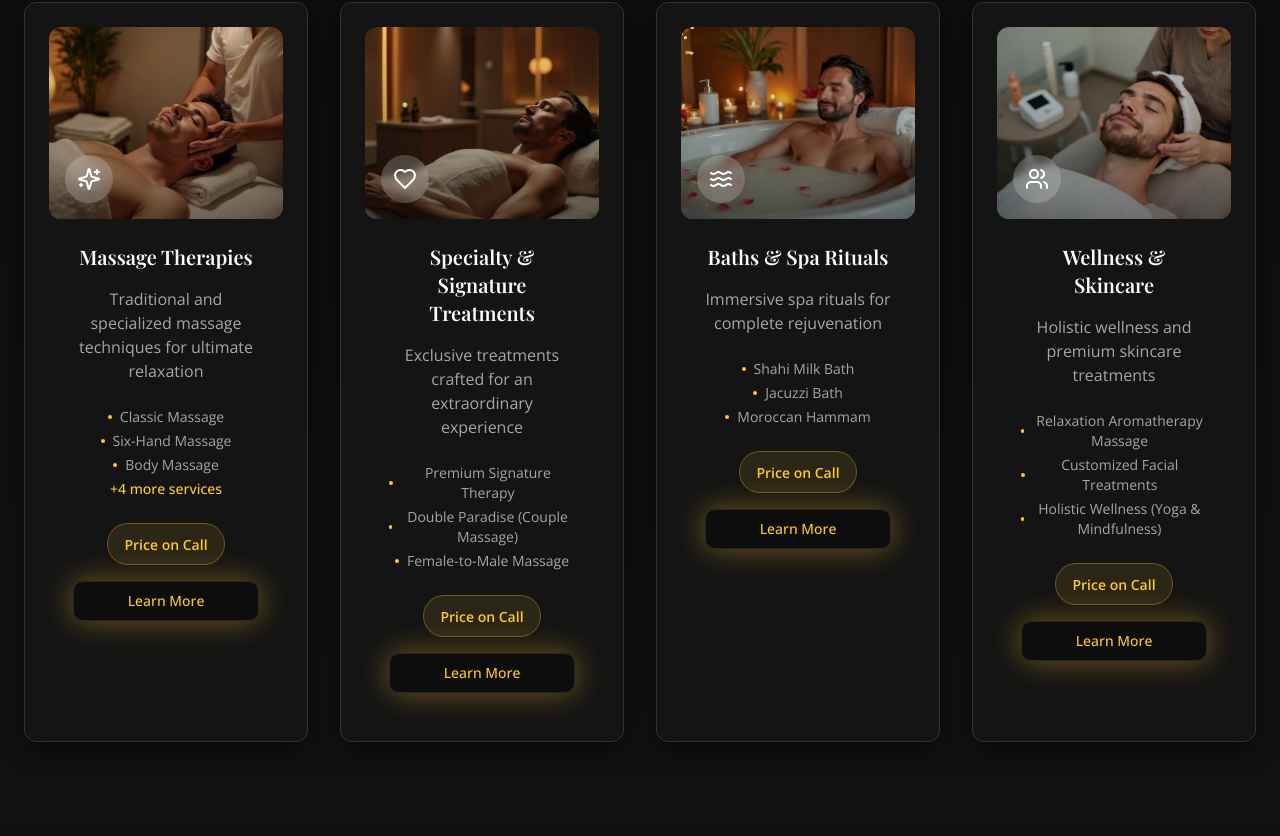
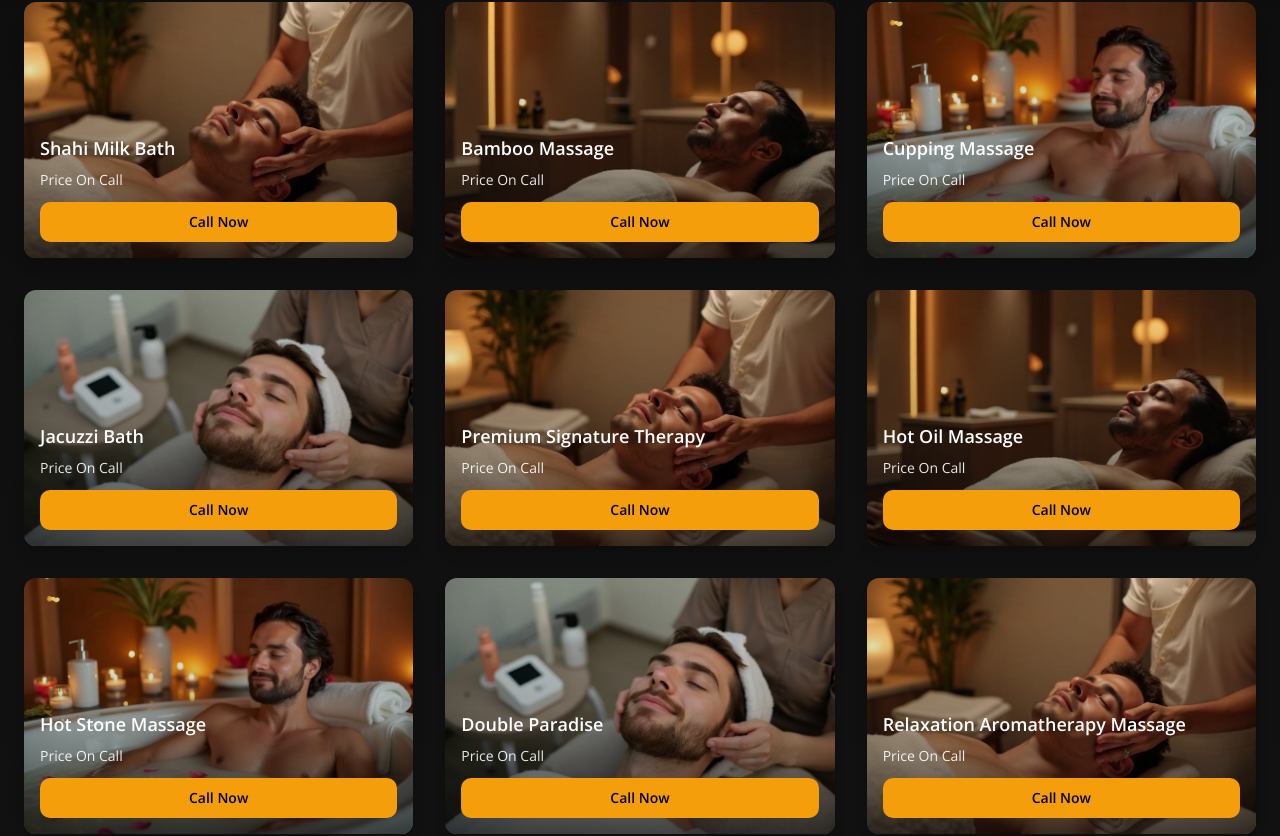
Before and after one commit to JohnB369/signature-gold-spa, a React (Vite) app: page / in a window 1280 px wide. Shown: the part 1087-1923 px from the top of the page. Built offline with nearby package versions, Linux system fonts and the light colour scheme.

Commit message:
Update services and add call links
Remove existing services and add new ones with call links.

```diff
--- a/src/components/ServicesOverview.tsx
+++ b/src/components/ServicesOverview.tsx
@@ -1,7 +1,4 @@
-import { useState } from "react";
 import { Button } from "@/components/ui/button";
-import { Dialog, DialogContent, DialogHeader, DialogTitle, DialogTrigger } from "@/components/ui/dialog";
-import { Sparkles, Users, Waves, Heart } from "lucide-react";
 import massageTherapyImg from "@/assets/massage-therapy-men.jpg";
 import signatureTreatmentImg from "@/assets/signature-treatment-men.jpg";
 import spaBathsImg from "@/assets/spa-baths-men.jpg";
@@ -10,64 +7,82 @@ import wellnessSkincareImg from "@/assets/wellness-skincare-men.jpg";
 const servicesData = [
   {
     id: 1,
-    title: "Massage Therapies",
-    icon: Sparkles,
+    title: "Shahi Milk Bath",
     image: massageTherapyImg,
-    description: "Traditional and specialized massage techniques for ultimate relaxation",
-    services: [
-      "Classic Massage",
-      "Six-Hand Massage",
-      "Body Massage",
-      "Bamboo Massage",
-      "Hot Oil Massage",
-      "Hot Stone Massage",
-      "Cupping Massage"
-    ],
-    details: "Experience our range of therapeutic massages designed to rejuvenate your body and mind. Our certified therapists use premium oils and traditional techniques to provide the ultimate relaxation experience."
+    description: "Price On Call"
   },
   {
     id: 2,
-    title: "Specialty & Signature Treatments",
-    icon: Heart,
+    title: "Bamboo Massage",
     image: signatureTreatmentImg,
-    description: "Exclusive treatments crafted for an extraordinary experience",
-    services: [
-      "Premium Signature Therapy",
-      "Double Paradise (Couple Massage)",
-      "Female-to-Male Massage"
-    ],
-    details: "Our signature treatments are exclusively designed to provide unparalleled luxury and personalized care. Each session is customized to your specific needs and preferences."
+    description: "Price On Call"
   },
   {
     id: 3,
-    title: "Baths & Spa Rituals",
-    icon: Waves,
+    title: "Cupping Massage",
     image: spaBathsImg,
-    description: "Immersive spa rituals for complete rejuvenation",
-    services: [
-      "Shahi Milk Bath",
-      "Jacuzzi Bath",
-      "Moroccan Hammam"
-    ],
-    details: "Indulge in our luxurious bath treatments that combine ancient rituals with modern spa techniques. Each ritual is designed to cleanse, purify, and revitalize your entire being."
+    description: "Price On Call"
   },
   {
     id: 4,
-    title: "Wellness & Skincare",
-    icon: Users,
+    title: "Jacuzzi Bath",
     image: wellnessSkincareImg,
-    description: "Holistic wellness and premium skincare treatments",
-    services: [
-      "Relaxation Aromatherapy Massage",
-      "Customized Facial Treatments",
-      "Holistic Wellness (Yoga & Mindfulness)"
-    ],
-    details: "Our wellness programs focus on complete mind-body harmony. From skincare to meditation, we offer comprehensive treatments for your overall well-being."
+    description: "Price On Call"
+  },
+  {
+    id: 5,
+    title: "Premium Signature Therapy",
+    image: massageTherapyImg,
+    description: "Price On Call"
+  },
+  {
+    id: 6,
+    title: "Hot Oil Massage",
+    image: signatureTreatmentImg,
+    description: "Price On Call"
+  },
+  {
+    id: 7,
+    title: "Hot Stone Massage",
+    image: spaBathsImg,
+    description: "Price On Call"
+  },
+  {
+    id: 8,
+    title: "Double Paradise",
+    image: wellnessSkincareImg,
+    description: "Price On Call"
+  },
+  {
+    id: 9,
+    title: "Relaxation Aromatherapy Massage",
+    image: massageTherapyImg,
+    description: "Price On Call"
+  },
+  {
+    id: 10,
+    title: "Indulgence For Two (Couple Massage)",
+    image: signatureTreatmentImg,
+    description: "Price On Call"
+  },
+  {
+    id: 11,
+    title: "Female To Male",
+    image: spaBathsImg,
+    description: "Price On Call"
+  },
+  {
+    id: 12,
+    title: "Moroccon Hammam",
+    image: wellnessSkincareImg,
+    description: "Price On Call"
   }
 ];
 
 const ServicesOverview = () => {
-  const [selectedService, setSelectedService] = useState<typeof servicesData[0] | null>(null);
+  const handleCallNow = () => {
+    window.location.href = "tel:+917738404054";
+  };
 
   return (
     <section className="py-20 px-6 bg-gradient-to-b from-background to-secondary/20">
@@ -84,103 +99,36 @@ const ServicesOverview = () => {
         </div>
 
         {/* Services Grid */}
-        <div className="grid grid-cols-1 md:grid-cols-2 xl:grid-cols-4 gap-8">
-          {servicesData.map((service) => {
-            const IconComponent = service.icon;
-            return (
-              <div key={service.id} className="card-luxury group cursor-pointer overflow-hidden">
-                {/* Service Image */}
-                <div className="relative h-48 mb-6 overflow-hidden rounded-lg">
-                  <img
-                    src={service.image}
-                    alt={service.title}
-                    className="w-full h-full object-cover transition-transform duration-300 group-hover:scale-105"
-                  />
-                  <div className="absolute inset-0 bg-gradient-to-t from-black/50 to-transparent"></div>
-                  <div className="absolute bottom-4 left-4 right-4">
-                    <div className="inline-flex items-center justify-center w-12 h-12 bg-white/20 backdrop-blur-sm rounded-full">
-                      <IconComponent className="h-6 w-6 text-white" />
-                    </div>
-                  </div>
-                </div>
-                <div className="px-6 pb-6 text-center">
+        <div className="grid grid-cols-1 md:grid-cols-2 xl:grid-cols-3 gap-8">
+          {servicesData.map((service) => (
+            <div key={service.id} className="relative bg-card rounded-lg overflow-hidden shadow-lg group">
+              {/* Service Image */}
+              <div className="relative h-64 overflow-hidden">
+                <img
+                  src={service.image}
+                  alt={service.title}
+                  className="w-full h-full object-cover transition-transform duration-300 group-hover:scale-105"
+                />
+                <div className="absolute inset-0 bg-gradient-to-t from-black/70 via-black/20 to-transparent"></div>
 
-                  {/* Title */}
-                  <h3 className="font-luxury text-xl font-semibold text-foreground mb-4">
+                {/* Service Info Overlay */}
+                <div className="absolute bottom-4 left-4 right-4">
+                  <h3 className="text-white font-bold text-lg mb-2">
                     {service.title}
                   </h3>
-
-                  {/* Description */}
-                  <p className="text-muted-foreground mb-6 font-elegant">
+                  <p className="text-white/90 text-sm mb-3">
                     {service.description}
                   </p>
-
-                  {/* Services List Preview */}
-                  <ul className="text-sm text-muted-foreground mb-6 space-y-1">
-                    {service.services.slice(0, 3).map((item, index) => (
-                      <li key={index} className="flex items-center justify-center">
-                        <span className="w-1 h-1 bg-primary rounded-full mr-2"></span>
-                        {item}
-                      </li>
-                    ))}
-                    {service.services.length > 3 && (
-                      <li className="text-primary font-medium">
-                        +{service.services.length - 3} more services
-                      </li>
-                    )}
-                  </ul>
-
-                  {/* Price Badge */}
-                  <div className="inline-block bg-primary/10 border border-primary/30 rounded-full px-4 py-2 mb-4">
-                    <span className="text-primary font-semibold text-sm">Price on Call</span>
-                  </div>
-
-                  {/* Learn More Button */}
-                  <Dialog>
-                    <DialogTrigger asChild>
-                      <Button
-                        variant="outline"
-                        className="w-full btn-outline-luxury"
-                        onClick={() => setSelectedService(service)}
-                      >
-                        Learn More
-                      </Button>
-                    </DialogTrigger>
-                    <DialogContent className="max-w-2xl bg-card border border-primary/20">
-                      <DialogHeader>
-                        <DialogTitle className="font-luxury text-2xl text-primary">
-                          {service.title}
-                        </DialogTitle>
-                      </DialogHeader>
-                      <div className="space-y-6">
-                        <p className="text-muted-foreground font-elegant">
-                          {service.details}
-                        </p>
-
-                        <div>
-                          <h4 className="font-semibold text-foreground mb-4">Available Services:</h4>
-                          <div className="grid grid-cols-1 md:grid-cols-2 gap-2">
-                            {service.services.map((item, index) => (
-                              <div key={index} className="flex items-center">
-                                <span className="w-2 h-2 bg-primary rounded-full mr-3"></span>
-                                <span className="text-muted-foreground">{item}</span>
-                              </div>
-                            ))}
-                          </div>
-                        </div>
-
-                        <div className="bg-primary/5 border border-primary/20 rounded-lg p-4">
-                          <p className="text-center text-primary font-semibold">
-                            Call 07738 404054 for pricing and booking
-                          </p>
-                        </div>
-                      </div>
-                    </DialogContent>
-                  </Dialog>
+                  <Button
+                    onClick={handleCallNow}
+                    className="w-full bg-amber-500 hover:bg-amber-600 text-black font-semibold"
+                  >
+                    Call Now
+                  </Button>
                 </div>
               </div>
-            );
-          })}
+            </div>
+          ))}
         </div>
       </div>
     </section>
```
